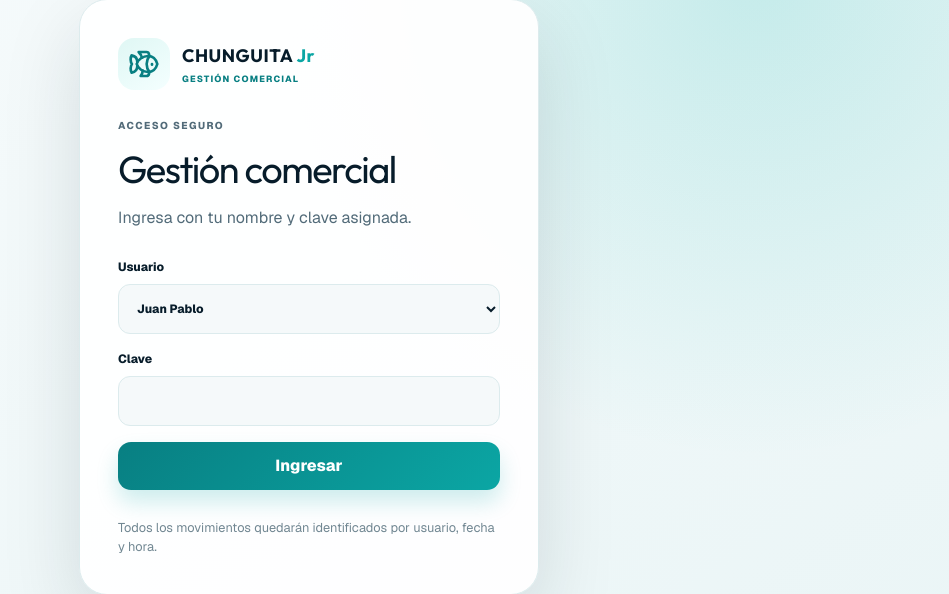
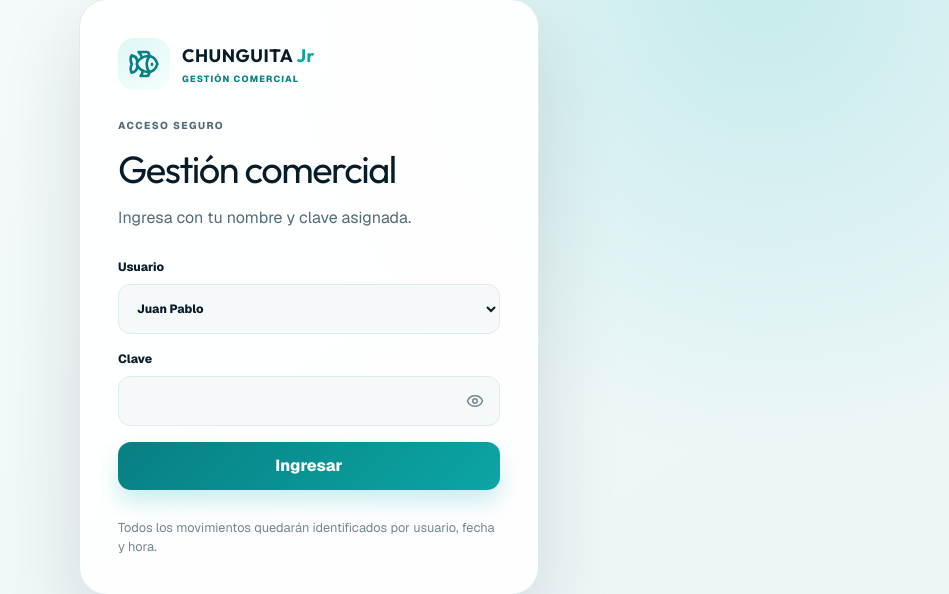
Before and after one commit to champagnejesus/chinguitaweb777, a Next.js app: page / in a window 1280 px wide. Shown: the part 103-697 px from the top of the page, without its empty margins (331-1280 px from the left). Built offline with nearby package versions, Linux system fonts and the light colour scheme.

Commit message:
Add password visibility toggle (eye icon) on Login card

```diff
--- a/app/page.tsx
+++ b/app/page.tsx
@@ -1,6 +1,6 @@
 "use client";
 
-import { AlertTriangle, ArrowRight, Boxes, Building2, ChevronDown, CircleDollarSign, Edit, FileSpreadsheet, Fish, Home, LogOut, Menu, Moon, Package, Plus, Printer, Search, ShoppingBasket, ShoppingCart, Sun, Trash2, TrendingUp, UsersRound, WalletCards, X, History } from "lucide-react";
+import { AlertTriangle, ArrowRight, Boxes, Building2, ChevronDown, CircleDollarSign, Edit, FileSpreadsheet, Fish, Home, LogOut, Menu, Moon, Package, Plus, Printer, Search, ShoppingBasket, ShoppingCart, Sun, Trash2, TrendingUp, UsersRound, WalletCards, X, History, Eye, EyeOff } from "lucide-react";
 import { FormEvent, useEffect, useState } from "react";
 
 type Section = "resumen"|"compras"|"ventas"|"inventario"|"clientes"|"proveedores"|"cobrar"|"pagar"|"auditoria";
@@ -285,7 +285,10 @@ export default function App(){
   </div>;
 }
 
-function Login({onLogin,error}:{onLogin:(e:FormEvent<HTMLFormElement>)=>void;error:string}){return <main className="login-page"><section className="login-card"><Brand/><div><p className="eyebrow">ACCESO SEGURO</p><h1>Gestión comercial</h1><p>Ingresa con tu nombre y clave asignada.</p></div><form onSubmit={onLogin}><label>Usuario<select name="name"><option>Juan Pablo</option><option>Soledad Cortes</option><option>Miguel Angel Contreras</option><option>Administrador</option></select></label><label>Clave<input name="password" type="password" required/></label>{error&&<p className="form-error">{error}</p>}<button className="primary-button" type="submit">Ingresar</button></form><small>Todos los movimientos quedarán identificados por usuario, fecha y hora.</small></section></main>}
+function Login({onLogin,error}:{onLogin:(e:FormEvent<HTMLFormElement>)=>void;error:string}){
+  const [showPassword, setShowPassword] = useState(false);
+  return <main className="login-page"><section className="login-card"><Brand/><div><p className="eyebrow">ACCESO SEGURO</p><h1>Gestión comercial</h1><p>Ingresa con tu nombre y clave asignada.</p></div><form onSubmit={onLogin}><label>Usuario<select name="name"><option>Juan Pablo</option><option>Soledad Cortes</option><option>Miguel Angel Contreras</option><option>Administrador</option></select></label><label>Clave<div style={{ position: "relative", marginTop: 8 }}><input name="password" type={showPassword ? "text" : "password"} required style={{ width: "100%", paddingRight: 46, marginTop: 0 }} /><button type="button" onClick={() => setShowPassword(!showPassword)} style={{ position: "absolute", right: 12, top: "50%", transform: "translateY(-50%)", background: "transparent", border: 0, padding: 4, display: "grid", placeItems: "center", color: "var(--slate-500)", cursor: "pointer" }}>{showPassword ? <EyeOff size={18} /> : <Eye size={18} />}</button></div></label>{error&&<p className="form-error">{error}</p>}<button className="primary-button" type="submit">Ingresar</button></form><small>Todos los movimientos quedarán identificados por usuario, fecha y hora.</small></section></main>;
+}
 function Brand(){return <div className="brand"><div className="brand-mark"><Fish size={32}/></div><div><strong>CHUNGUITA <em>Jr</em></strong><small>GESTIÓN COMERCIAL</small></div></div>}
 function ExportActions({title,rows}:{title:string;rows:ExportRow[]}){return <div className="export-actions"><button className="export-button excel" onClick={()=>exportExcel(title,rows)}><FileSpreadsheet/>Excel</button><button className="export-button pdf" onClick={()=>exportPdf(title,rows)}><Printer/>PDF</button></div>}
 function movementRows(rows:Movement[],state:State,kind:Movement["kind"]):ExportRow[]{return rows.map(m=>({Fecha:m.date,[kind==="Compra"?"Proveedor":kind==="Venta"?"Cliente":"Detalle"]:partyName(m,state),Producto:`${productName(m,state)} · ${m.quantity} ${m.unit}`,"Forma de pago":m.paymentMethod,Total:money(m.total),Abono:money(m.paid),Saldo:money(m.total-m.paid)}))}
```
